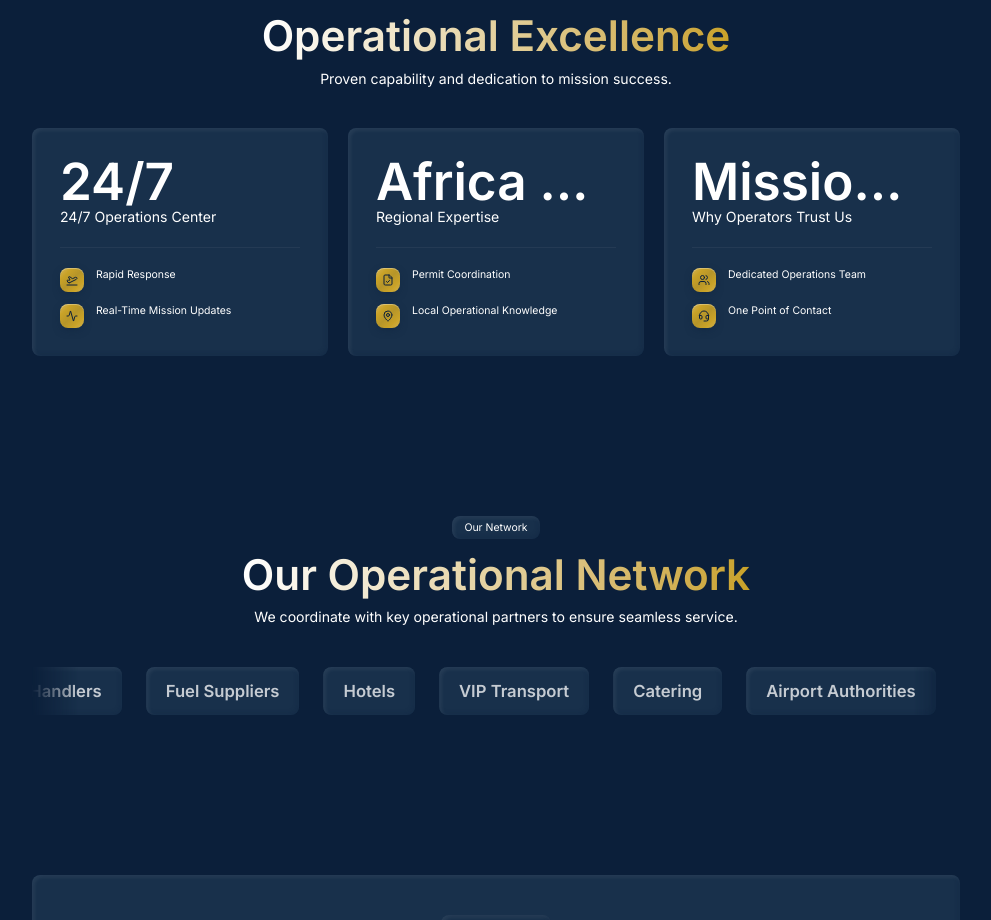
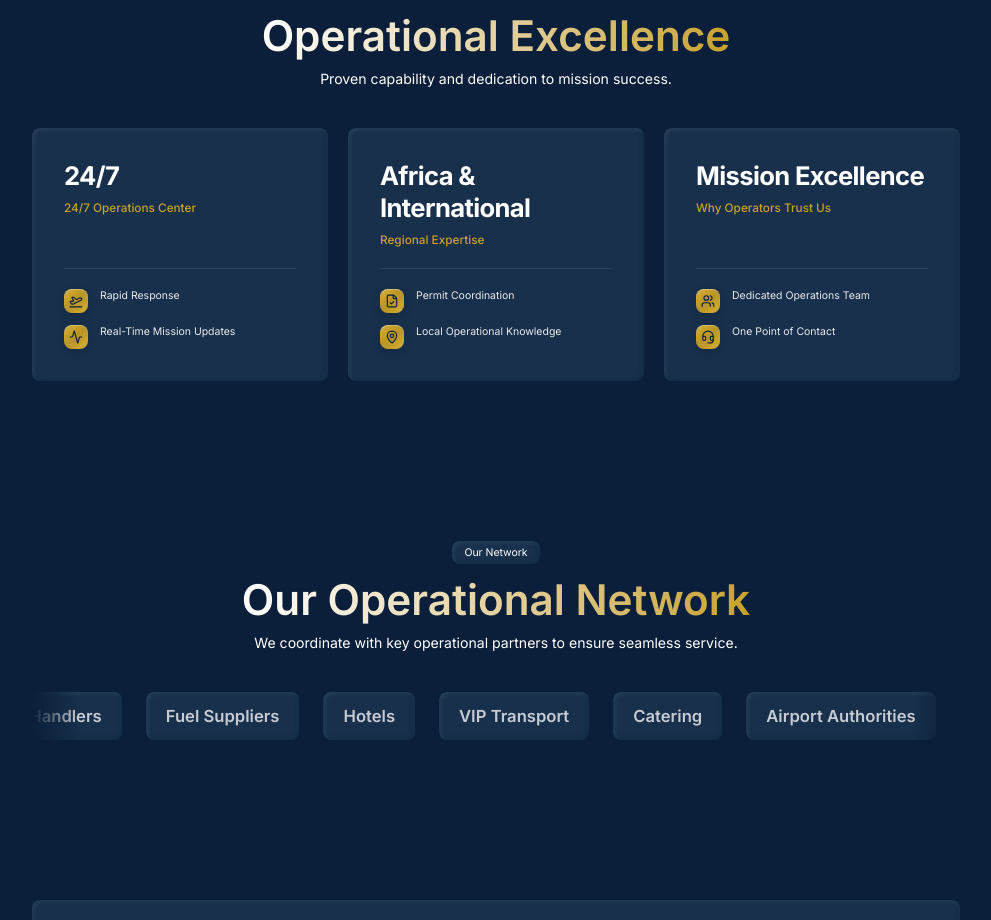
Before and after one commit to dmytro-webild/297cf9ae-c1a0-4e8a-a71c-0a6f333fb44d, a React (Vite) app: page / in a window 1280 px wide. Shown: the part 3900-4820 px from the top of the page, without its empty margins (144-1135 px from the left). Built offline with nearby package versions, Linux system fonts and the light colour scheme; a web font is replaced by a local one.

Commit message:
Bob AI: Fix text truncation and card typography in Operational Excel

```diff
--- a/src/pages/HomePage/sections/Metrics.tsx
+++ b/src/pages/HomePage/sections/Metrics.tsx
@@ -74,21 +74,21 @@ const MetricsInline = () => (
       <ScrollReveal variant="fade-blur">
         <GridOrCarousel>
           {metrics.map((metric) => (
-            <div key={metric.value} className="flex flex-col justify-between gap-4 xl:gap-5 2xl:gap-6 p-6 xl:p-7 2xl:p-8 h-full card rounded">
-              <div className="flex flex-col gap-0 min-w-0">
-                <span className="text-8xl md:text-7xl font-semibold leading-none truncate">{metric.value}</span>
-                <span className="text-xl truncate">{metric.title}</span>
+            <div key={metric.value} className="flex flex-col justify-between gap-5 p-6 md:p-7 xl:p-8 h-full card rounded">
+              <div className="flex flex-col gap-2 min-w-0">
+                <span className="text-2xl md:text-3xl lg:text-4xl font-bold leading-tight tracking-tight text-foreground break-words">{metric.value}</span>
+                <span className="text-sm md:text-base font-medium text-accent leading-snug">{metric.title}</span>
               </div>
 
-              <div className="flex flex-col gap-3 pt-5 border-t border-foreground/5">
+              <div className="flex flex-col gap-3 pt-5 border-t border-foreground/10 mt-auto">
                 {metric.features.map((feature) => {
                   const Icon = feature.icon;
                   return (
                     <div key={feature.text} className="flex items-start gap-3">
                       <div className="flex items-center justify-center shrink-0 size-6 primary-button rounded">
-                        <Icon className="size-3 text-primary-cta-text" strokeWidth={2} />
+                        <Icon className="size-3.5 text-primary-cta-text" strokeWidth={2} />
                       </div>
-                      <span className="text-sm leading-snug">{feature.text}</span>
+                      <span className="text-sm leading-snug text-foreground/90">{feature.text}</span>
                     </div>
                   );
                 })}
```
